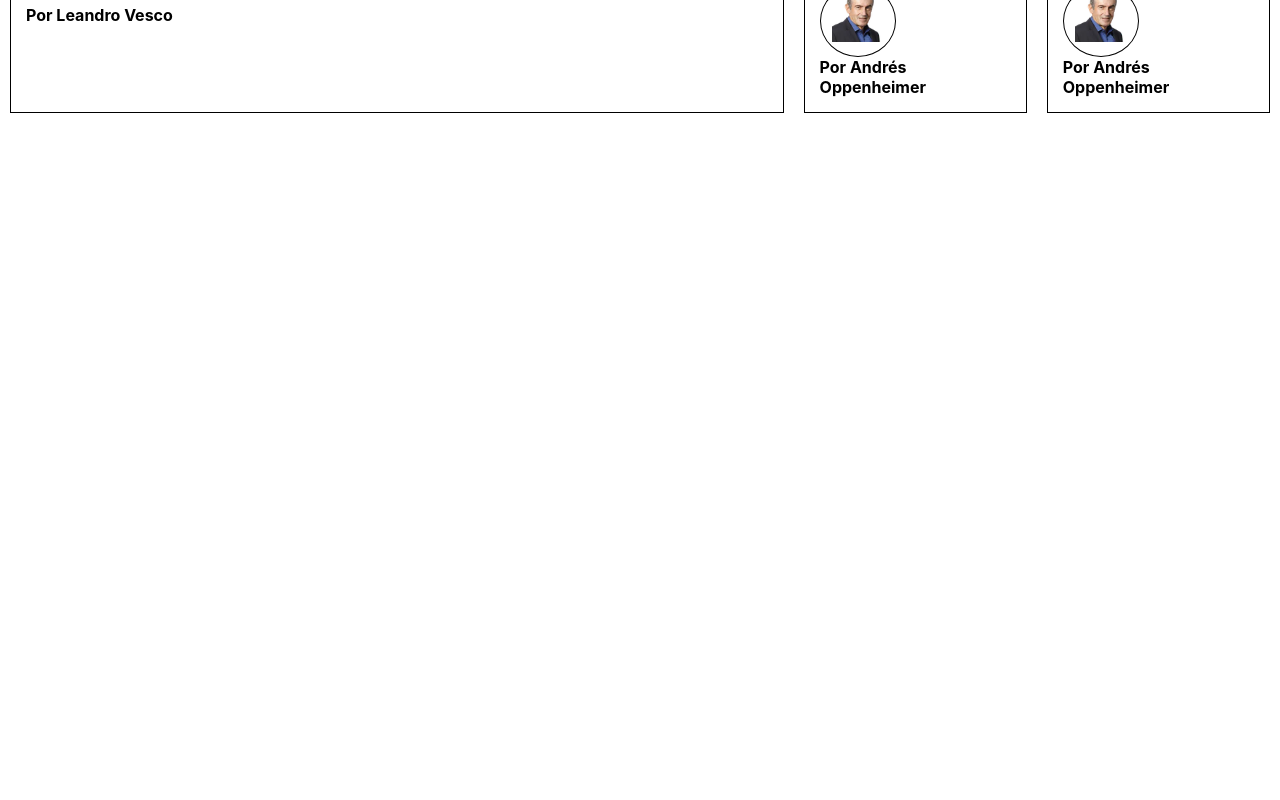
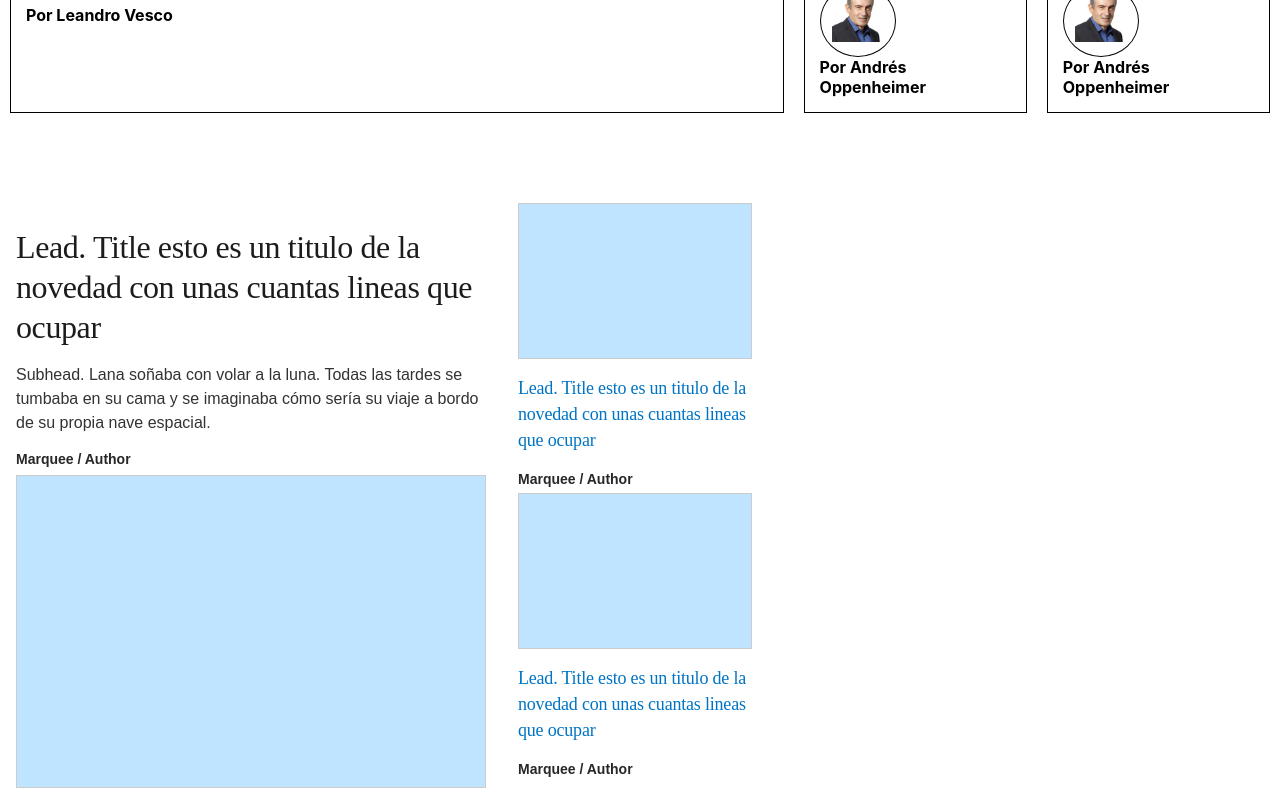
Before and after one commit to horaciod12/la-nacion, a React (Create React App) app: page / in a window 1280 px wide. Shown: the part 530-1330 px from the top of the page. Before the commit the page ends 800 px from the top, so only its background shows below. Built offline with nearby package versions, Linux system fonts and the light colour scheme.

Commit message:
added moduleContainer

```diff
--- a/src/App.js
+++ b/src/App.js
@@ -1,9 +1,11 @@
 import Container from "./components/Container/Container";
+import ModuloContainer from "./components/ModuloContainer/ModuloContainer";
 
 function App() {
   return (
     <div>
       <Container />
+      <ModuloContainer />
     </div>
   );
 }
--- a/src/components/ModuloContainer/ModuloContainer.js
+++ b/src/components/ModuloContainer/ModuloContainer.js
@@ -0,0 +1,67 @@
+import React from "react";
+import classes from "./ModuloContainer.module.css";
+
+const ModuloContainer = () => {
+  return (
+    <div className={classes.focal}>
+      <div className={classes.content}>
+        <div className={classes.focalIzquierdo}>
+          <div className={classes.cardInverted}>
+            <div className={classes.cardBody}>
+              <div className={classes.tag1}>
+                <div className={classes.marquee}>
+                  <div className={classes.marquesina}>Marquee / Author</div>
+                </div>
+              </div>
+              <div
+                className={classes.title}
+                style={{ width: "470px", height: "120px" }}
+              >
+                Lead. Title esto es un titulo de la novedad con unas cuantas
+                lineas que ocupar
+              </div>
+              <div
+                className={classes.subhead}
+                style={{ width: "470px", height: "72px", top: "128px" }}
+              >
+                Subhead. Lana soñaba con volar a la luna. Todas las tardes se
+                tumbaba en su cama y se imaginaba cómo sería su viaje a bordo de
+                su propia nave espacial.
+              </div>
+            </div>
+            <div className={classes.imgCont}></div>
+          </div>
+          <div className={classes.separator}></div>
+          <div className={classes.cards}>
+            <div className={classes.cardRegular}>
+              <div className={classes.imgBodyChild}></div>
+              <div className={classes.cardBodyChild}>
+                <div className={classes.titleChild}>
+                  Lead. Title esto es un titulo de la novedad con unas cuantas
+                  lineas que ocupar
+                </div>
+                <div className={classes.marquee}>
+                  <div className={classes.marquesina}>Marquee / Author</div>
+                </div>
+              </div>
+            </div>
+            <div className={classes.cardRegular}>
+              <div className={classes.imgBodyChild}></div>
+              <div className={classes.cardBodyChild}>
+                <div className={classes.titleChild}>
+                  Lead. Title esto es un titulo de la novedad con unas cuantas
+                  lineas que ocupar
+                </div>
+                <div className={classes.marquee}>
+                  <div className={classes.marquesina}>Marquee / Author</div>
+                </div>
+              </div>
+            </div>
+          </div>
+        </div>
+      </div>
+    </div>
+  );
+};
+
+export default ModuloContainer;
--- a/src/components/ModuloContainer/ModuloContainer.module.css
+++ b/src/components/ModuloContainer/ModuloContainer.module.css
@@ -0,0 +1,392 @@
+.content {
+  /* Content */
+
+  /* Auto Layout */
+
+  display: flex;
+  flex-direction: column;
+  align-items: flex-start;
+  padding: 0px;
+
+  position: static;
+  width: 736px;
+  height: 613px;
+  left: 0px;
+  top: 0px;
+
+  /* Inside Auto Layout */
+
+  flex: none;
+  order: 1;
+  align-self: stretch;
+  flex-grow: 0;
+  margin: 16px 0px;
+}
+
+.focalIzquierdo {
+  /* Focal izquierdo */
+
+  /* Auto Layout */
+
+  display: flex;
+  flex-direction: row;
+  align-items: flex-start;
+  padding: 0px;
+
+  position: static;
+  width: 736px;
+  height: 580px;
+  left: calc(50% - 736px / 2);
+  top: 0px;
+
+  /* Inside Auto Layout */
+
+  flex: none;
+  order: 0;
+  align-self: stretch;
+  flex-grow: 0;
+  margin: 32px 0px;
+}
+
+.cardInverted {
+  /* Card Inverted
+
+Carta Regular invertida en tamaño XL.
+*/
+
+  /* Auto Layout */
+
+  display: flex;
+  flex-direction: column;
+  align-items: flex-start;
+  padding: 0px;
+
+  position: static;
+  width: 470px;
+  height: 553.33px;
+  left: calc(50% - 470px / 2 - 133px);
+  top: 0px;
+
+  /* Inside Auto Layout */
+
+  flex: none;
+  order: 0;
+  flex-grow: 0;
+  margin: 0px 16px;
+}
+
+.cardBody {
+  /* Card body */
+
+  /* Auto Layout */
+
+  display: flex;
+  flex-direction: column;
+  align-items: flex-start;
+  padding: 0px;
+
+  position: static;
+  width: 470px;
+  height: 224px;
+  left: 0px;
+  top: 0px;
+
+  /* Inside Auto Layout */
+
+  flex: none;
+  order: 0;
+  align-self: stretch;
+  flex-grow: 0;
+  margin: 16px 0px;
+}
+
+.tag1 {
+  display: flex;
+  flex-direction: row;
+  align-items: center;
+  padding: 0px;
+
+  position: static;
+  width: 470px;
+  height: 16px;
+  left: 0px;
+  top: 208px;
+
+  /* Inside Auto Layout */
+
+  flex: none;
+  order: 2;
+  align-self: stretch;
+  flex-grow: 0;
+  margin: 8px 0px;
+}
+
+.marquee {
+  display: flex;
+  flex-direction: column;
+  align-items: flex-start;
+  padding: 0px;
+
+  position: static;
+  width: 115px;
+  height: 16px;
+  left: 0px;
+  top: 0px;
+
+  /* Inside Auto Layout */
+
+  flex: none;
+  order: 0;
+  flex-grow: 0;
+  margin: 0px 0px;
+  margin-bottom: 20px;
+}
+
+.title {
+  position: static;
+  left: 0%;
+  right: 0%;
+  top: 0%;
+  bottom: 46.43%;
+
+  /* Global/XL - Bold */
+
+  font-family: SuecaSlab;
+  font-style: normal;
+  font-weight: normal;
+  font-size: 32px;
+  line-height: 40px;
+  /* or 125% */
+
+  letter-spacing: -0.4px;
+
+  /* light/neutral/900 */
+
+  color: #1c1c1f;
+
+  /* Inside Auto Layout */
+
+  flex: none;
+  order: 0;
+  align-self: stretch;
+  flex-grow: 0;
+  margin: 8px 0px;
+}
+
+.subhead {
+  position: static;
+  left: 0%;
+  right: 0%;
+  top: 57.14%;
+  bottom: 10.71%;
+
+  /* Arial/2XS - Regular */
+
+  font-family: Arial;
+  font-style: normal;
+  font-weight: normal;
+  font-size: 16px;
+  line-height: 24px;
+  /* or 150% */
+
+  /* light/neutral/700 */
+
+  color: #333333;
+
+  /* Inside Auto Layout */
+
+  flex: none;
+  order: 1;
+  align-self: stretch;
+  flex-grow: 0;
+  margin: 8px 0px;
+}
+
+.marquesina {
+  position: static;
+  left: 0%;
+  right: 0%;
+  top: 0%;
+  bottom: 0%;
+
+  /* Arial/4XS - Bold */
+
+  font-family: Arial;
+  font-style: normal;
+  font-weight: bold;
+  font-size: 14px;
+  line-height: 16px;
+  /* identical to box height, or 114% */
+
+  /* light/neutral/800 */
+
+  color: #272727;
+
+  /* Inside Auto Layout */
+
+  flex: none;
+  order: 0;
+  flex-grow: 0;
+  margin: 10px 0px;
+}
+
+.imgCont {
+  /* Image / 3:2 Apaisada Default
+
+Imagen 3:2 Apaisada.
+*/
+
+  /* Auto Layout */
+
+  display: flex;
+  flex-direction: column;
+  align-items: flex-start;
+  padding: 0px;
+
+  position: static;
+  width: 470px;
+  height: 313.33px;
+  left: 0px;
+  top: 240px;
+
+  /* light/blue/200 */
+
+  background: #bee4ff;
+  /* light/neutral/400 */
+
+  border: 1px solid #cccccc;
+  box-sizing: border-box;
+
+  /* Inside Auto Layout */
+
+  flex: none;
+  order: 1;
+  align-self: stretch;
+  flex-grow: 0;
+  margin: 16px 0px;
+}
+
+.focal {
+  /* Focal izquierdo */
+
+  /* Auto Layout */
+
+  display: flex;
+  flex-direction: column;
+  align-items: center;
+  padding: 0px;
+
+  position: static;
+  height: 613px;
+  left: 0px;
+  right: 0px;
+  top: 0px;
+
+  /* Inside Auto Layout */
+
+  flex: none;
+  order: 0;
+  flex-grow: 0;
+  margin: 32px 0px;
+}
+
+.cards {
+  display: flex;
+  flex-direction: column;
+  align-items: flex-end;
+  padding: 0px;
+
+  position: static;
+  width: 234px;
+  height: 580px;
+  left: calc(50% - 234px / 2 + 251px);
+  top: 0px;
+
+  /* Inside Auto Layout */
+
+  flex: none;
+  order: 2;
+  flex-grow: 0;
+  margin: 0px 16px;
+}
+
+.cardBodyChild {
+  display: flex;
+  flex-direction: column;
+  align-items: flex-start;
+  padding: 8px 0px;
+
+  position: static;
+  width: 234px;
+  height: 118px;
+  left: 0px;
+  top: 156px;
+
+  /* Inside Auto Layout */
+
+  flex: none;
+  order: 1;
+  align-self: stretch;
+  flex-grow: 0;
+  margin: 0px 0px;
+}
+
+.imgBodyChild {
+  display: flex;
+  flex-direction: column;
+  align-items: flex-start;
+  padding: 0px;
+
+  position: static;
+  width: 234px;
+  height: 156px;
+  left: 0px;
+  top: 0px;
+
+  /* light/blue/200 */
+
+  background: #bee4ff;
+  /* light/neutral/400 */
+
+  border: 1px solid #cccccc;
+  box-sizing: border-box;
+
+  /* Inside Auto Layout */
+
+  flex: none;
+  order: 0;
+  align-self: stretch;
+  flex-grow: 0;
+  margin: 0px 0px;
+}
+
+.titleChild {
+  position: static;
+  left: 0%;
+  right: 0%;
+  top: 6.78%;
+  bottom: 27.12%;
+
+  /* Global/XS - Medium */
+
+  font-family: SuecaSlab;
+  font-style: normal;
+  font-weight: normal;
+  font-size: 18px;
+  line-height: 26px;
+  /* or 144% */
+
+  letter-spacing: -0.2px;
+
+  /* light/blue/500 */
+
+  color: #0074c4;
+
+  /* Inside Auto Layout */
+
+  flex: none;
+  order: 0;
+  align-self: stretch;
+  flex-grow: 0;
+  margin: 8px 0px;
+}
```
